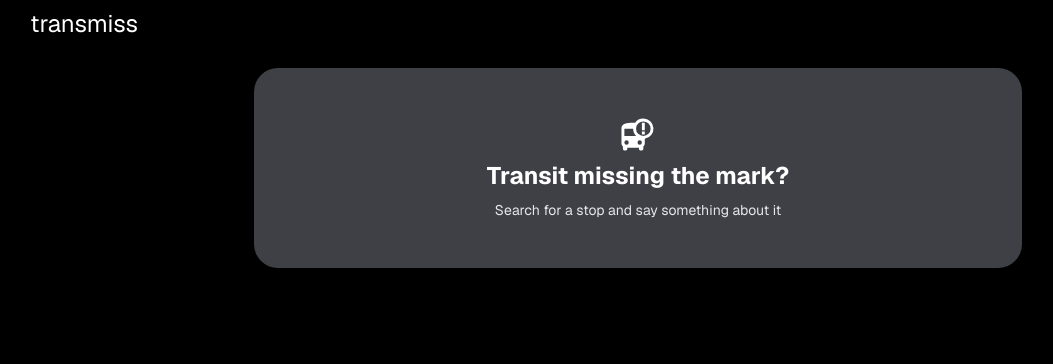
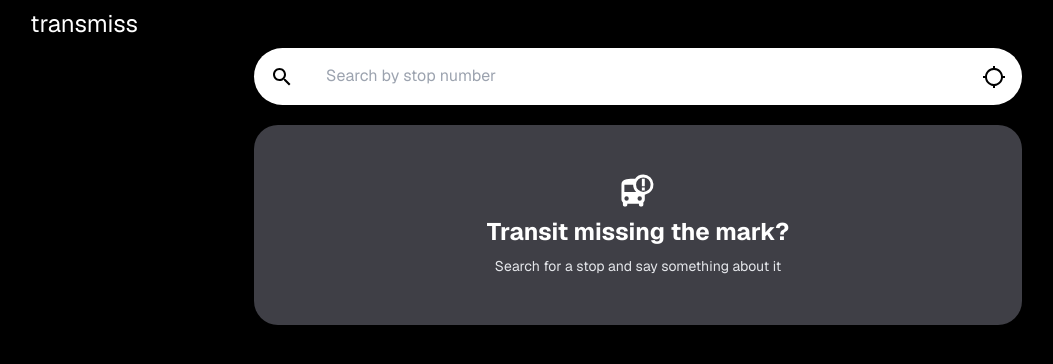
Before and after one commit to cbarkr/transmiss, a Next.js app: page / in a window 1280 px wide. Shown: the top 364 px of the page, without its empty margins (2-1055 px from the left). Built offline with nearby package versions, Linux system fonts and the light colour scheme.

Commit message:
update root layout

```diff
--- a/app/layout.tsx
+++ b/app/layout.tsx
@@ -1,8 +1,10 @@
 import "./styles/globals.css";
+import dynamic from "next/dynamic";
 import type { Metadata } from "next";
 import { GeistSans } from "geist/font/sans";
 
-import Header from "./components/header";
+const Header = dynamic(() => import("@/app/components/header"));
+const Search = dynamic(() => import("@/app/components/stop/stopSearch"));
 
 export const metadata: Metadata = {
   title: "Tranmiss",
@@ -18,7 +20,12 @@ export default function RootLayout({
     <html lang="en">
       <body className={GeistSans.className}>
         <Header />
-        {children}
+        <div className="flex flex-row justify-center">
+          <div className="flex flex-col max-w-screen-sm">
+            <Search />
+            <main>{children}</main>
+          </div>
+        </div>
       </body>
     </html>
   );
```
